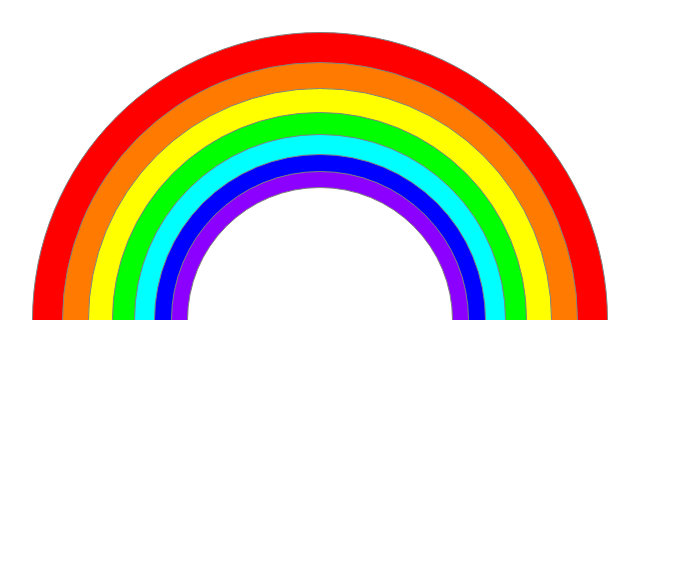
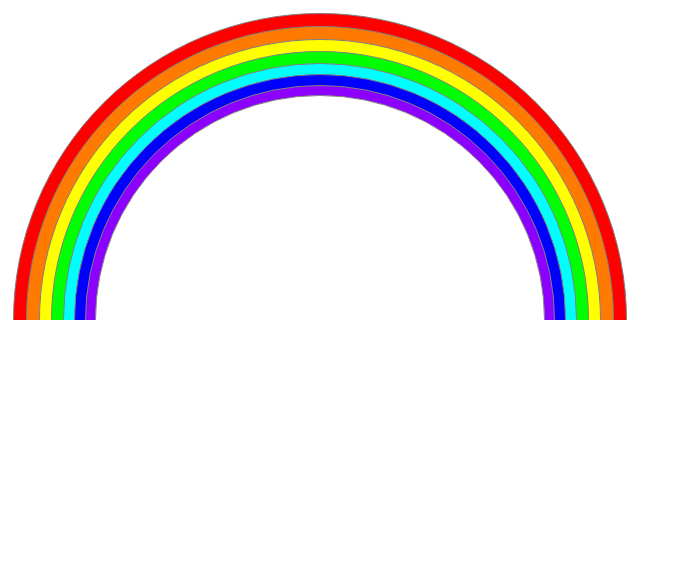
Before and after one commit to Ogasss/rainbow, a plain HTML site: page index.html in a window 1280 px wide. Shown: the whole page, without its empty margins (0-677 px from the left). Drawn offline with Linux system fonts and the light colour scheme.

Commit message:
更改了彩虹的宽度

```diff
--- a/index.html
+++ b/index.html
@@ -22,10 +22,10 @@
         }
         div{
             border: 1px solid gray;
-            height: 90%;
-            width: 90%;
+            height: 96%;
+            width: 96%;
             border-radius: 50%;
-            margin: 5%;
+            margin: 2%;
             opacity: 1;
         }
         nav > div{
```
